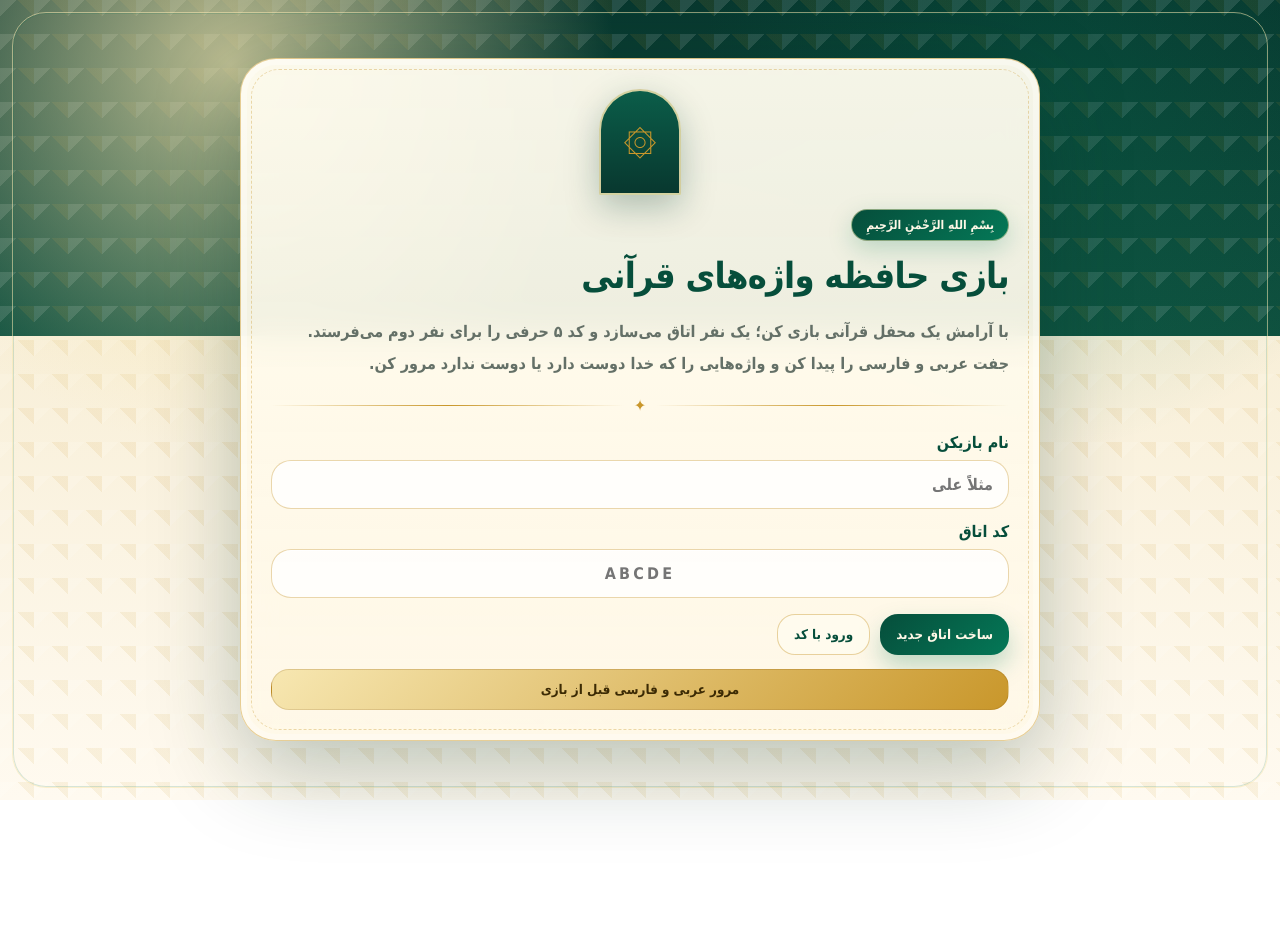
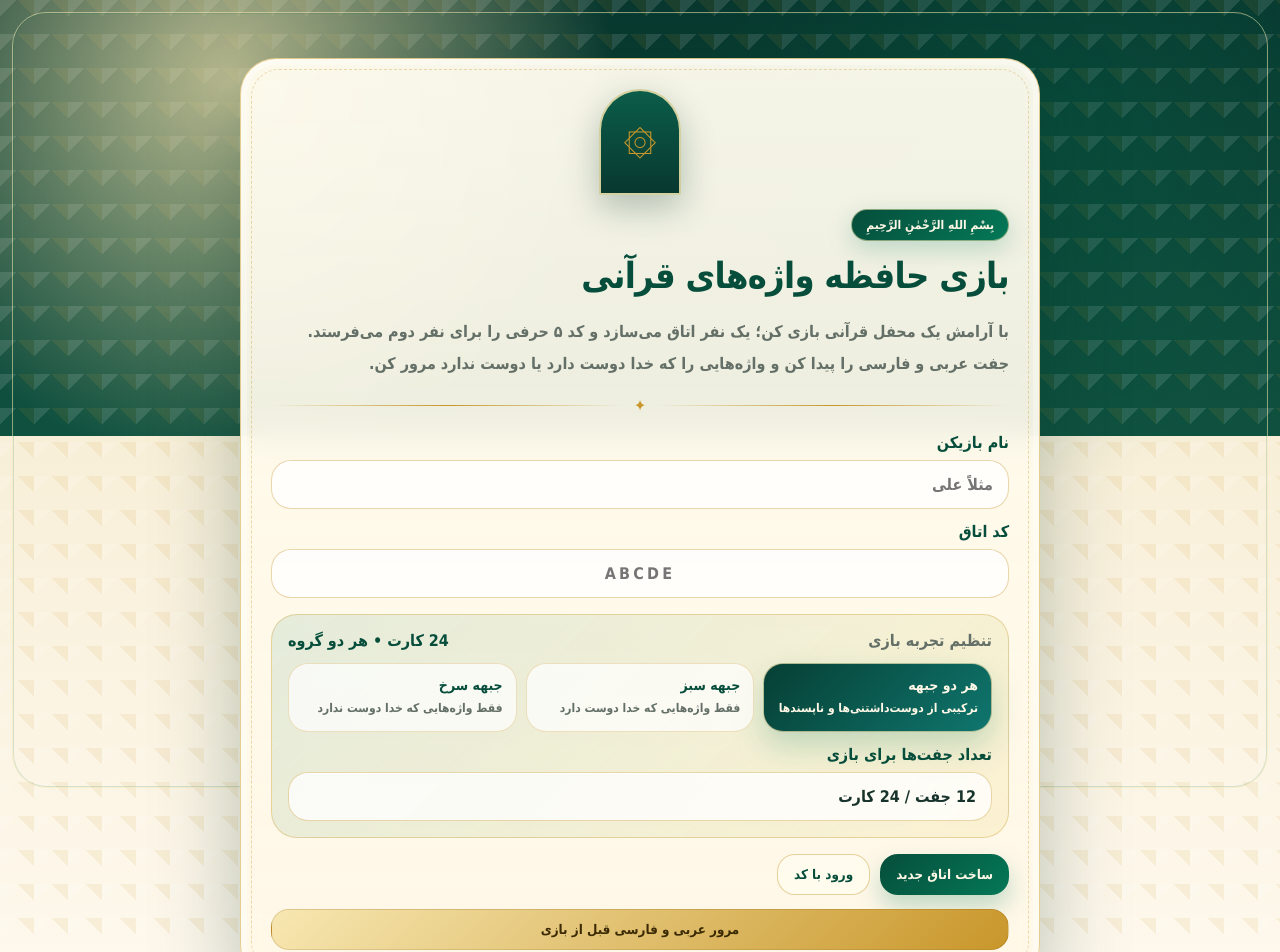
Before and after one commit to mostifa2273-alt/Quran_lovedWords, a React (Vite) app: page / in a window 1280 px wide. Shown: the top 952 px of the page. Before the commit the page ends 800 px from the top, so only its background shows below. Built offline with nearby package versions, Linux system fonts and the light colour scheme.

Commit message:
Add customizable game setup

```diff
--- a/src/App.jsx
+++ b/src/App.jsx
@@ -1,5 +1,5 @@
 import React, { useMemo, useRef, useState } from "react";
-import { DATA, groupLabel, groupSymbol } from "./game-data.js";
+import { DATA, PAIR_COUNT_OPTIONS, groupLabel, groupSymbol, normalizeGameOptions } from "./game-data.js";
 
 function randomRoomCode() {
   const chars = "ABCDEFGHJKLMNPQRSTUVWXYZ23456789";
@@ -41,6 +41,8 @@ export default function App() {
   const [state, setState] = useState(null);
   const [error, setError] = useState("");
   const [showReview, setShowReview] = useState(false);
+  const [gameGroup, setGameGroup] = useState("all");
+  const [pairCount, setPairCount] = useState(12);
 
   const you = useMemo(() => state?.players?.find((player) => player.id === youId) || null, [state, youId]);
 
@@ -52,6 +54,7 @@ export default function App() {
   function connect(roomCode) {
     const cleanName = (name.trim() || "بازیکن").slice(0, 24);
     const cleanRoom = cleanRoomCode(roomCode);
+    const options = normalizeGameOptions({ group: gameGroup, pairCount });
 
     if (!/^[A-Z0-9]{5}$/.test(cleanRoom)) {
       setError("کد اتاق باید ۵ حرف یا عدد انگلیسی باشد.");
@@ -62,7 +65,12 @@ export default function App() {
     setConnecting(true);
     setError("");
 
-    const ws = new WebSocket(`${websocketBase()}/ws/${cleanRoom}?name=${encodeURIComponent(cleanName)}`);
+    const params = new URLSearchParams({
+      name: cleanName,
+      group: options.group,
+      pairCount: String(options.pairCount)
+    });
+    const ws = new WebSocket(`${websocketBase()}/ws/${cleanRoom}?${params.toString()}`);
 
     ws.onopen = () => {
       setConnected(true);
@@ -174,6 +182,44 @@ export default function App() {
             />
           </label>
 
+          <section className="setupPanel" aria-label="تنظیمات بازی">
+            <div className="setupIntro">
+              <span>تنظیم تجربه بازی</span>
+              <b>{pairCount * 2} کارت • {groupLabel(gameGroup)}</b>
+            </div>
+
+            <div className="choiceGrid">
+              {[
+                { value: "all", title: "هر دو جبهه", text: "ترکیبی از دوست‌داشتنی‌ها و ناپسندها" },
+                { value: "love", title: "جبهه سبز", text: "فقط واژه‌هایی که خدا دوست دارد" },
+                { value: "dislike", title: "جبهه سرخ", text: "فقط واژه‌هایی که خدا دوست ندارد" }
+              ].map((option) => (
+                <button
+                  type="button"
+                  key={option.value}
+                  className={["choiceCard", gameGroup === option.value ? "selected" : ""].join(" ")}
+                  onClick={() => {
+                    setGameGroup(option.value);
+                    const normalized = normalizeGameOptions({ group: option.value, pairCount });
+                    setPairCount(normalized.pairCount);
+                  }}
+                >
+                  <strong>{option.title}</strong>
+                  <span>{option.text}</span>
+                </button>
+              ))}
+            </div>
+
+            <label className="rangeLabel">
+              تعداد جفت‌ها برای بازی
+              <select value={pairCount} onChange={(event) => setPairCount(Number(event.target.value))}>
+                {PAIR_COUNT_OPTIONS.filter((count) => count <= normalizeGameOptions({ group: gameGroup, pairCount: count }).pairCount).map((count) => (
+                  <option key={count} value={count}>{count} جفت / {count * 2} کارت</option>
+                ))}
+              </select>
+            </label>
+          </section>
+
           {error ? <div className="error">{error}</div> : null}
 
           <div className="lobbyActions">
@@ -262,6 +308,8 @@ export default function App() {
 
           <div className="miniStats">
             <span>۞ جفت‌ها: {state.matchedCount}/{state.totalPairs}</span>
+            <span>کارت‌ها: {state.totalPairs * 2}</span>
+            <span>جبهه: {groupLabel(state.settings?.group || "all")}</span>
             <span>✦ حرکت: {state.moves}</span>
             <span>هلال خطا: {state.mistakes}</span>
           </div>
@@ -373,7 +421,7 @@ const css = `
   --rose: #9f1239;
 }
 body { margin: 0; }
-button, input { font-family: inherit; }
+button, input, select { font-family: inherit; }
 button { -webkit-tap-highlight-color: transparent; }
 .page {
   min-height: 100vh;
@@ -450,7 +498,7 @@ p { color: var(--muted); line-height: 2; font-weight: 750; }
 .islamicDivider { display: flex; align-items: center; gap: 10px; color: var(--gold); margin: 12px 0 18px; }
 .islamicDivider span { height: 1px; flex: 1; background: linear-gradient(90deg, transparent, var(--gold), transparent); }
 label { display: grid; gap: 8px; margin-top: 13px; font-weight: 950; color: var(--emerald-dark); }
-input {
+input, select {
   width: 100%;
   border: 1px solid rgba(201,151,43,.38);
   border-radius: 20px;
@@ -462,8 +510,19 @@ input {
   color: var(--ink);
   box-shadow: inset 0 1px 0 rgba(255,255,255,.8);
 }
-input:focus { border-color: var(--gold); box-shadow: 0 0 0 4px rgba(201,151,43,.18); }
+input:focus, select:focus { border-color: var(--gold); box-shadow: 0 0 0 4px rgba(201,151,43,.18); }
+select { appearance: none; cursor: pointer; }
 .roomInput { text-align: center; letter-spacing: .2em; font-weight: 950; }
+.setupPanel { margin-top: 16px; display: grid; gap: 13px; padding: 16px; border-radius: 26px; background: linear-gradient(135deg, rgba(4,120,87,.10), rgba(247,231,177,.42)); border: 1px solid rgba(201,151,43,.34); }
+.setupIntro { display: flex; align-items: center; justify-content: space-between; gap: 10px; flex-wrap: wrap; color: var(--muted); font-weight: 900; }
+.setupIntro b { color: var(--emerald-dark); }
+.choiceGrid { display: grid; grid-template-columns: repeat(3, minmax(0, 1fr)); gap: 9px; }
+.choiceCard { text-align: right; display: grid; gap: 5px; background: rgba(255,255,255,.70); color: var(--ink); border: 1px solid rgba(201,151,43,.28); border-radius: 20px; padding: 13px; }
+.choiceCard strong { color: var(--emerald-dark); font-size: 14px; }
+.choiceCard span { color: var(--muted); font-size: 12px; line-height: 1.7; }
+.choiceCard.selected { background: linear-gradient(135deg, #063f34, #0f766e); border-color: rgba(247,231,177,.7); box-shadow: 0 14px 32px rgba(4,120,87,.22); }
+.choiceCard.selected strong, .choiceCard.selected span { color: #fff8e7; }
+.rangeLabel { margin-top: 0; }
 .lobbyActions, .topActions { display: flex; gap: 10px; flex-wrap: wrap; margin-top: 16px; }
 button { border: 0; border-radius: 18px; padding: 12px 16px; cursor: pointer; font-weight: 950; transition: transform 150ms ease, box-shadow 150ms ease; }
 button:hover:not(:disabled) { transform: translateY(-1px); }
@@ -526,5 +585,5 @@ button:disabled { cursor: not-allowed; opacity: .55; }
 .reviewCard.dislike .reviewTop b { background: #fee2e2; color: #dc2626; }
 .reviewArabic { direction: rtl; text-align: center; font-size: 23px; line-height: 2; font-weight: 950; color: var(--emerald-dark); padding: 10px; border-radius: 18px; background: rgba(255,248,231,.72); border: 1px solid rgba(201,151,43,.18); }
 .reviewPersian { margin-top: 10px; color: #475569; font-size: 14px; line-height: 1.9; font-weight: 850; text-align: center; }
-@media (max-width: 700px) { .page { padding: 10px; } .top { flex-direction: column; } h1 { font-size: 27px; } .status { flex-direction: column; align-items: stretch; } .grid { grid-template-columns: repeat(2, minmax(0, 1fr)); } .reviewHeader { grid-template-columns: 1fr; } .reviewGrid { grid-template-columns: 1fr; } .lobby { padding: 22px; } }
+@media (max-width: 700px) { .choiceGrid { grid-template-columns: 1fr; } .page { padding: 10px; } .top { flex-direction: column; } h1 { font-size: 27px; } .status { flex-direction: column; align-items: stretch; } .grid { grid-template-columns: repeat(2, minmax(0, 1fr)); } .reviewHeader { grid-template-columns: 1fr; } .reviewGrid { grid-template-columns: 1fr; } .lobby { padding: 22px; } }
 `;
--- a/src/game-data.js
+++ b/src/game-data.js
@@ -89,6 +89,26 @@ export function shuffle(items) {
   return arr;
 }
 
+export const GAME_GROUPS = ["all", "love", "dislike"];
+export const PAIR_COUNT_OPTIONS = [4, 6, 8, 10, 12, 16, 20, 24, 28];
+
+export function normalizeGameOptions(options = {}) {
+  const group = GAME_GROUPS.includes(options.group) ? options.group : "all";
+  const maxPairs = group === "all" ? DATA.length : DATA.filter((item) => item.group === group).length;
+  const requestedPairs = Number.parseInt(options.pairCount, 10);
+  const pairCount = Number.isFinite(requestedPairs)
+    ? Math.min(Math.max(requestedPairs, 2), maxPairs)
+    : maxPairs;
+
+  return { group, pairCount };
+}
+
+export function selectGameItems(options = {}) {
+  const normalized = normalizeGameOptions(options);
+  const base = normalized.group === "all" ? DATA : DATA.filter((item) => item.group === normalized.group);
+  return shuffle(base).slice(0, normalized.pairCount);
+}
+
 export function createCards(items = DATA) {
   return shuffle(
     items.flatMap((item) => [
@@ -115,6 +135,7 @@ export function isCorrectPair(a, b) {
 }
 
 export function groupLabel(group) {
+  if (group === "all") return "هر دو گروه";
   return group === "love" ? "خدا دوست دارد" : "خدا دوست ندارد";
 }
 
```
Also changed, not shown: src/worker.js (+21 -9 lines), 2 other files (tests, documents, lock files or other folders).
